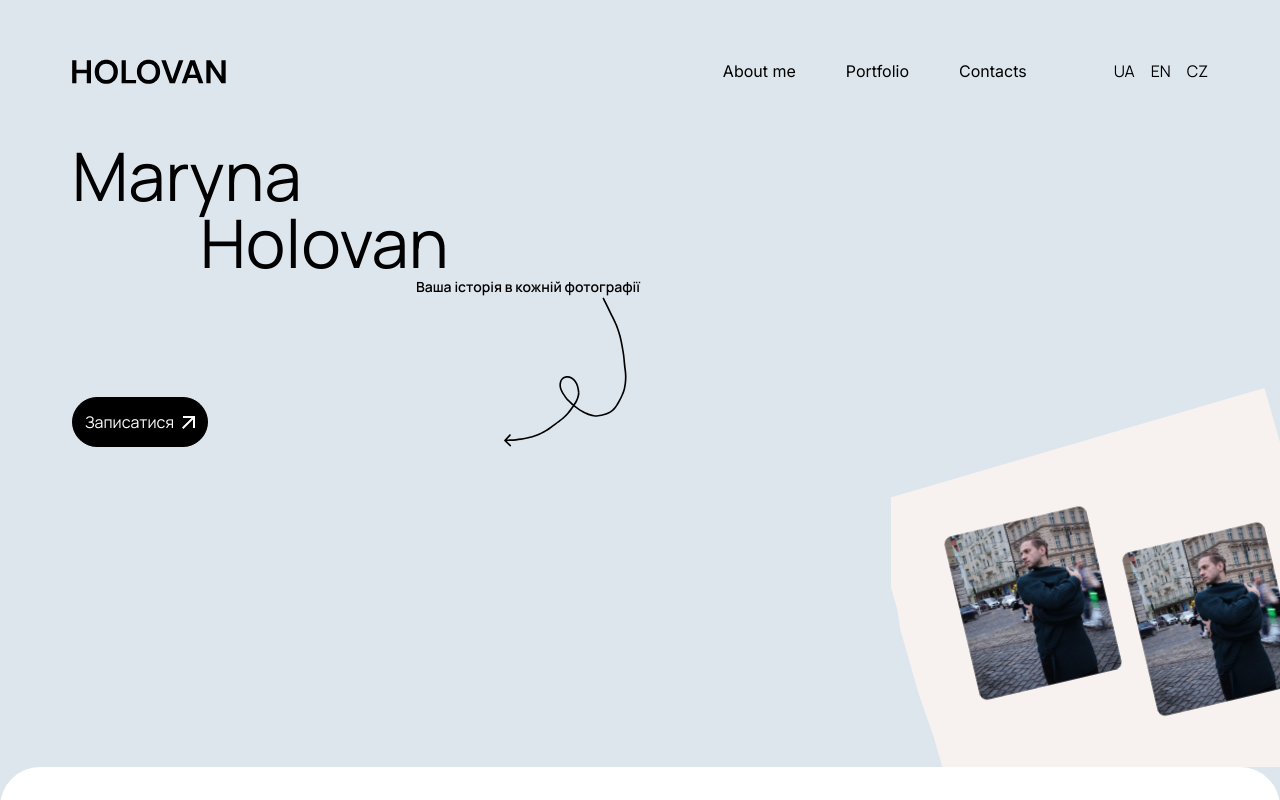
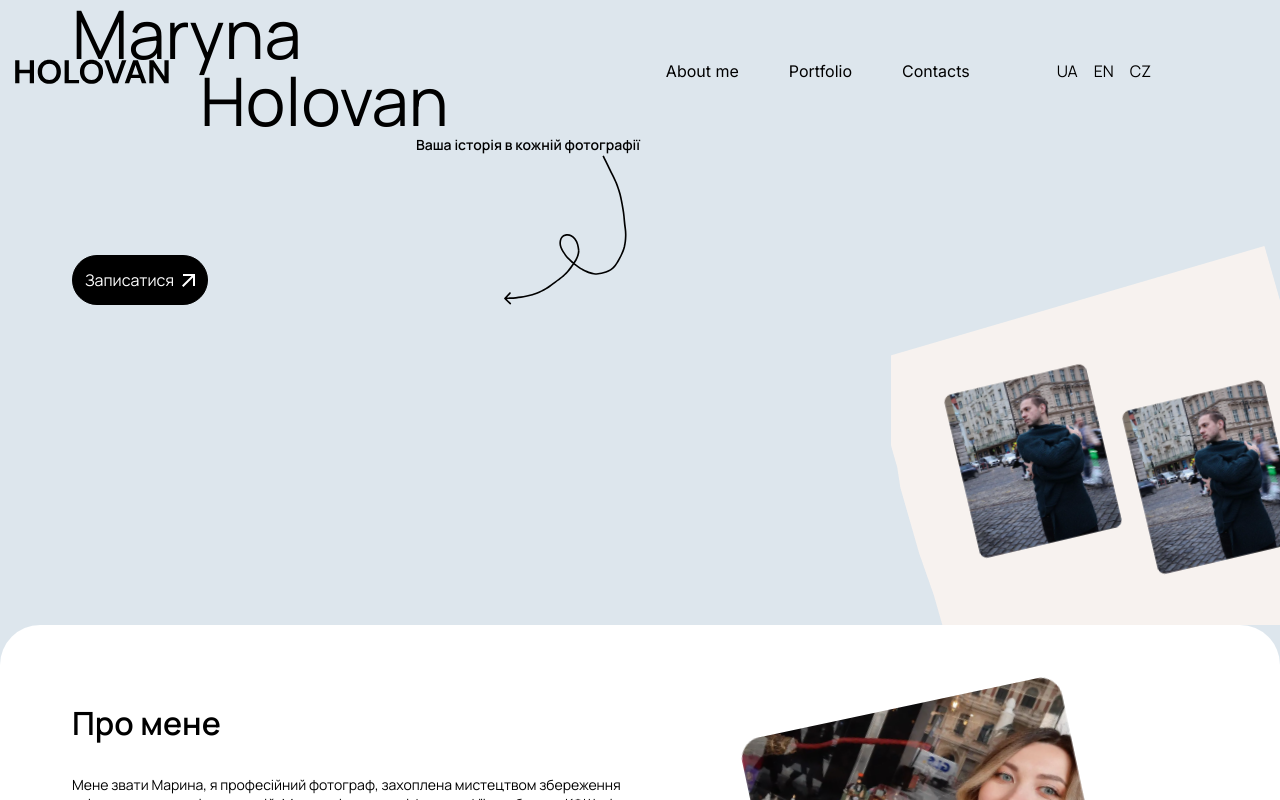
Before and after one commit to 4svEXE/HolovanMarynaPhotographer, a React (Vite) app: page / in a window 1280 px wide. Shown: the top 800 px of the page. Built offline with nearby package versions, Linux system fonts and the light colour scheme.

Commit message:
klym/header/style
add fixed few styles for fixed header

```diff
--- a/src/Components/AppBar/AppBar.jsx
+++ b/src/Components/AppBar/AppBar.jsx
@@ -3,7 +3,7 @@ import Navigation from "Components/Navigation/Navigation";
 import LocalizationList from "Components/LocalizationList/LocalizationList";
 import css from "./AppBar.module.scss";
 import MobileMenu from "Components/MobileMenu/MobileMenu";
-import { useState } from "react";
+import { useState,useEffect } from "react";
 
 const AppBar = () => {
 
@@ -17,8 +17,26 @@ const AppBar = () => {
     setModalIsOpen(false);
   }
 
+  const [isScrolled, setIsScrolled] = useState(false);
+
+  useEffect(() => {
+    const handleScroll = () => {
+      if (window.scrollY > 50) {
+        setIsScrolled(true);
+      } else {
+        setIsScrolled(false);
+      }
+    };
+
+    window.addEventListener('scroll', handleScroll);
+    return () => {
+      window.removeEventListener('scroll', handleScroll);
+    };
+  }, []);
+
+
   return (
-    <header className={`${css.header}`}>
+    <header className={`${css.header} fixed z-50 ${isScrolled ? css.scrolled : ""}`}>
       <div className={"container flex justify-between items-center"}>
         <Icon
           id={"logo"}
--- a/src/Components/AppBar/AppBar.module.scss
+++ b/src/Components/AppBar/AppBar.module.scss
@@ -8,6 +8,17 @@
     padding-right: 15px;
     padding-top: 50px;
     padding-bottom: 50px;
+
+
+    transition-property: background-color;
+    transition-duration: 500ms;
+    transition-timing-function: ease-in-out;
+
+    background-color: transparent;
+}
+
+.scrolled{
+    background-color: #ffffff;
 }
 
 @media (min-width:1400px){
```
